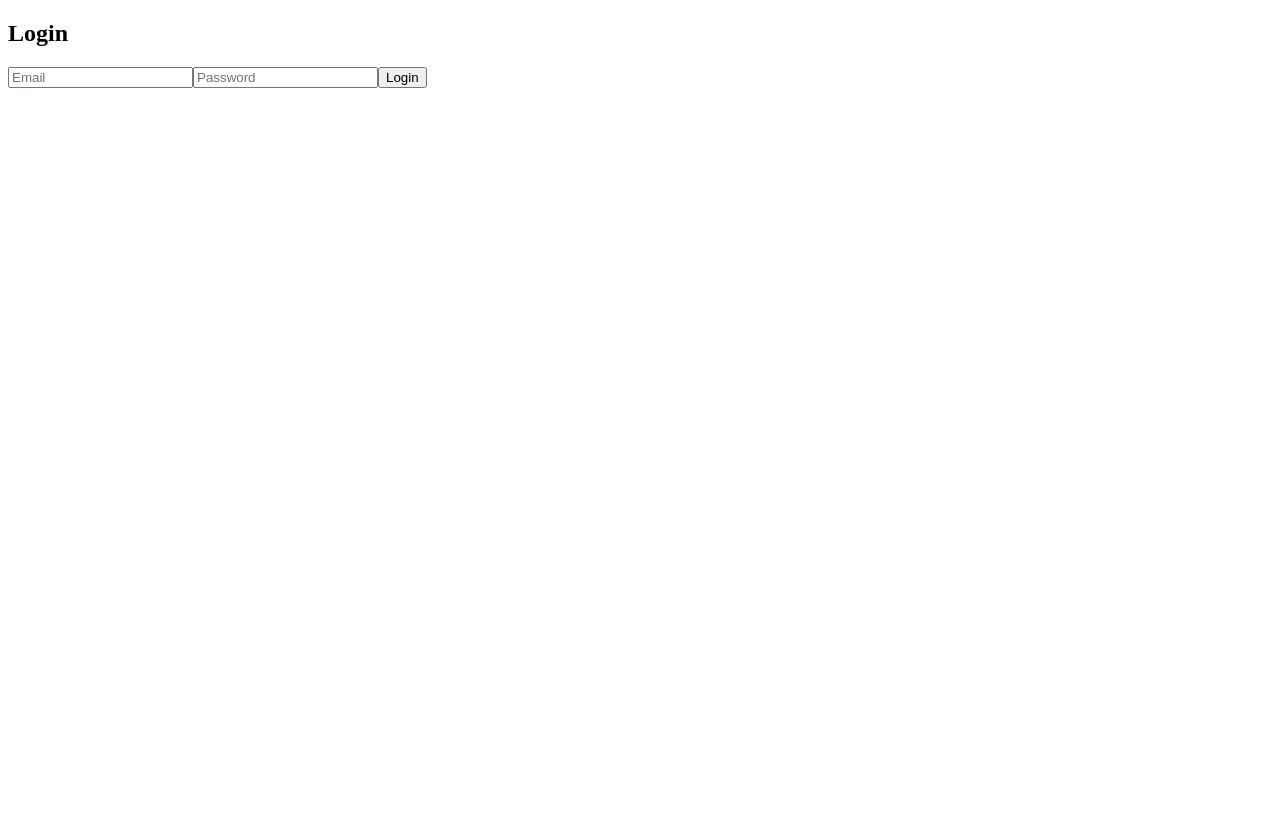
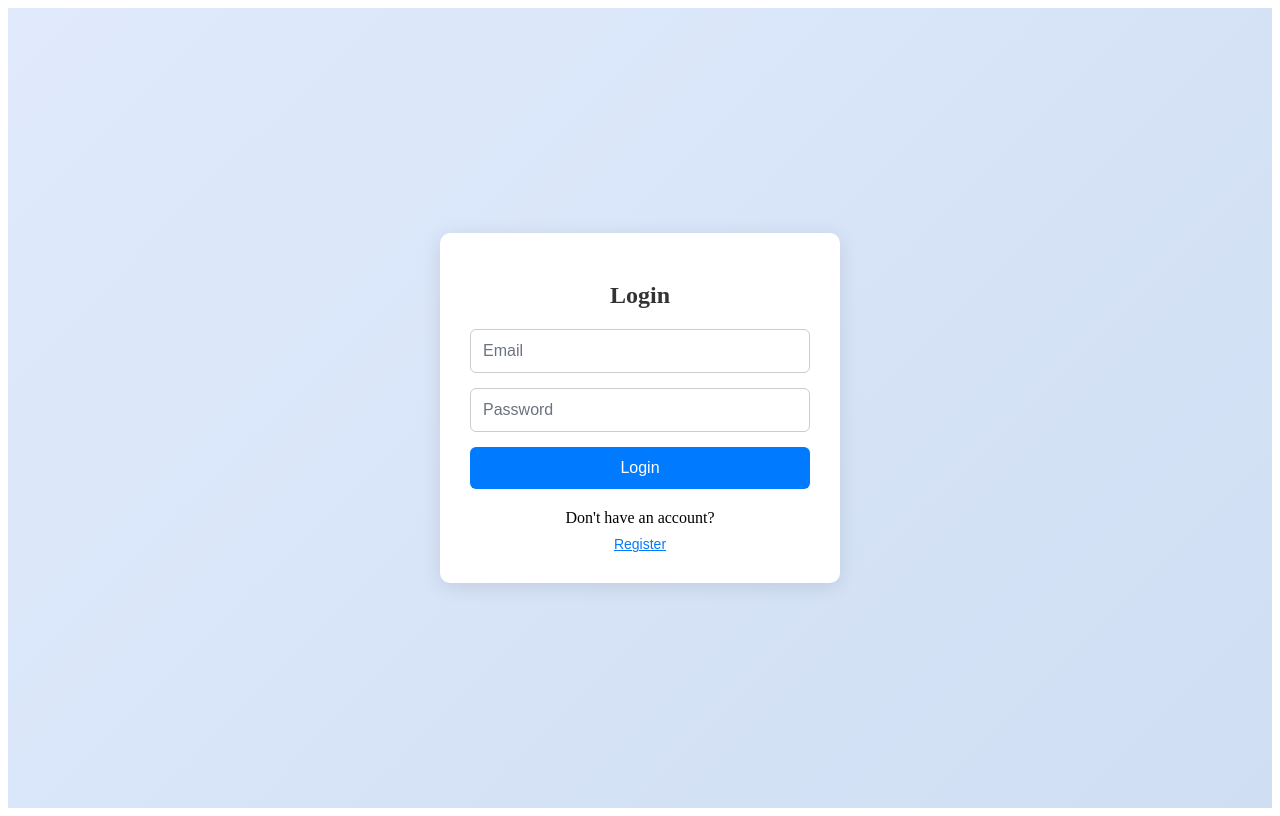
Before and after one commit to Hammad498/ExcelProject, a React (Vite) app in the folder Frontend/: page /login in a window 1280 px wide. Built offline with nearby package versions, Linux system fonts and the light colour scheme.

Commit message:
login and register ui improved

```diff
--- a/Frontend/src/components/Authentication/Login.jsx
+++ b/Frontend/src/components/Authentication/Login.jsx
@@ -11,7 +11,10 @@ function Login() {
   const handleLogin = async (e) => {
     e.preventDefault();
     try {
-      const res = await axios.post('http://localhost:3000/api/auth/login', { email, password });
+      const res = await axios.post('http://localhost:3000/api/auth/login', {
+        email,
+        password,
+      });
       localStorage.setItem('token', res.data.token);
       setMsg('');
       navigate('/records');
@@ -21,16 +24,107 @@ function Login() {
   };
 
   return (
-    <div>
-      <h2>Login</h2>
-      <form onSubmit={handleLogin}>
-        <input type="email" placeholder="Email" value={email} onChange={(e) => setEmail(e.target.value)} required />
-        <input type="password" placeholder="Password" value={password} onChange={(e) => setPassword(e.target.value)} required />
-        <button type="submit">Login</button>
-      </form>
-      <p style={{ color: 'red' }}>{msg}</p>
+    <div style={styles.container}>
+      <div style={styles.card}>
+        <h2 style={styles.heading}>Login</h2>
+        <form onSubmit={handleLogin} style={styles.form}>
+          <input
+            type="email"
+            placeholder="Email"
+            value={email}
+            onChange={(e) => setEmail(e.target.value)}
+            required
+            style={styles.input}
+          />
+          <input
+            type="password"
+            placeholder="Password"
+            value={password}
+            onChange={(e) => setPassword(e.target.value)}
+            required
+            style={styles.input}
+          />
+          <button type="submit" style={styles.button}>
+            Login
+          </button>
+        </form>
+        {msg && <p style={styles.error}>{msg}</p>}
+
+        <div style={styles.registerContainer}>
+          <p style={{ margin: 0 }}>Don't have an account?</p>
+          <button onClick={() => navigate('/register')} style={styles.registerButton}>
+            Register
+          </button>
+        </div>
+      </div>
     </div>
   );
 }
 
+const styles = {
+  container: {
+    minHeight: '100vh',
+    display: 'flex',
+    justifyContent: 'center',
+    alignItems: 'center',
+    background: 'linear-gradient(135deg, #e0eafc, #cfdef3)',
+    padding: '20px',
+  },
+  card: {
+    width: '100%',
+    maxWidth: '400px',
+    backgroundColor: '#fff',
+    padding: '30px',
+    borderRadius: '10px',
+    boxShadow: '0 4px 20px rgba(0,0,0,0.1)',
+  },
+  heading: {
+    textAlign: 'center',
+    marginBottom: '20px',
+    color: '#333',
+    fontSize: '24px',
+  },
+  form: {
+    display: 'flex',
+    flexDirection: 'column',
+  },
+  input: {
+    padding: '12px',
+    marginBottom: '15px',
+    borderRadius: '6px',
+    border: '1px solid #ccc',
+    fontSize: '16px',
+    outline: 'none',
+    transition: 'border 0.2s ease-in-out',
+  },
+  button: {
+    padding: '12px',
+    backgroundColor: '#007bff',
+    color: 'white',
+    border: 'none',
+    borderRadius: '6px',
+    fontSize: '16px',
+    cursor: 'pointer',
+    transition: 'background-color 0.3s ease',
+  },
+  error: {
+    color: 'red',
+    textAlign: 'center',
+    marginTop: '10px',
+  },
+  registerContainer: {
+    marginTop: '20px',
+    textAlign: 'center',
+  },
+  registerButton: {
+    marginTop: '8px',
+    background: 'none',
+    border: 'none',
+    color: '#007bff',
+    textDecoration: 'underline',
+    cursor: 'pointer',
+    fontSize: '14px',
+  },
+};
+
 export default Login;
--- a/Frontend/src/components/Authentication/Register.jsx
+++ b/Frontend/src/components/Authentication/Register.jsx
@@ -14,7 +14,6 @@ function Register() {
   const handleRegister = async (e) => {
     e.preventDefault();
     try {
-      // Fixed: Corrected API endpoint to match login pattern
       await axios.post('http://localhost:3000/api/auth/register', form);
       setMsg('');
       navigate('/login');
@@ -24,21 +23,98 @@ function Register() {
   };
 
   return (
-    <div>
-      <h2>Register</h2>
-      <form onSubmit={handleRegister}>
-        <input name="name" placeholder="Name" value={form.name} onChange={handleChange} required />
-        <input name="email" placeholder="Email" value={form.email} onChange={handleChange} required />
-        <input name="password" type="password" placeholder="Password" value={form.password} onChange={handleChange} required />
-        <select name="role" value={form.role} onChange={handleChange}>
-          <option value="user">User</option>
-          <option value="admin">Admin</option>
-        </select>
-        <button type="submit">Register</button>
-      </form>
-      <p style={{ color: 'red' }}>{msg}</p>
+    <div style={styles.container}>
+      <div style={styles.card}>
+        <h2 style={styles.heading}>Register</h2>
+        <form onSubmit={handleRegister} style={styles.form}>
+          <input
+            name="name"
+            placeholder="Name"
+            value={form.name}
+            onChange={handleChange}
+            required
+            style={styles.input}
+          />
+          <input
+            name="email"
+            placeholder="Email"
+            value={form.email}
+            onChange={handleChange}
+            required
+            style={styles.input}
+          />
+          <input
+            name="password"
+            type="password"
+            placeholder="Password"
+            value={form.password}
+            onChange={handleChange}
+            required
+            style={styles.input}
+          />
+          <select name="role" value={form.role} onChange={handleChange} style={styles.input}>
+            <option value="user">User</option>
+            <option value="admin">Admin</option>
+          </select>
+          <button type="submit" style={styles.button}>Register</button>
+        </form>
+        {msg && <p style={styles.error}>{msg}</p>}
+      </div>
     </div>
   );
 }
 
+const styles = {
+  container: {
+    minHeight: '100vh',
+    display: 'flex',
+    justifyContent: 'center',
+    alignItems: 'center',
+    background: 'linear-gradient(135deg, #fdfcfb, #e2d1c3)',
+    padding: '20px',
+  },
+  card: {
+    width: '100%',
+    maxWidth: '450px',
+    backgroundColor: '#fff',
+    padding: '30px',
+    borderRadius: '12px',
+    boxShadow: '0 4px 20px rgba(0,0,0,0.1)',
+  },
+  heading: {
+    textAlign: 'center',
+    marginBottom: '20px',
+    color: '#333',
+    fontSize: '24px',
+  },
+  form: {
+    display: 'flex',
+    flexDirection: 'column',
+  },
+  input: {
+    padding: '12px',
+    marginBottom: '15px',
+    borderRadius: '6px',
+    border: '1px solid #ccc',
+    fontSize: '16px',
+    outline: 'none',
+    transition: 'border 0.2s ease-in-out',
+  },
+  button: {
+    padding: '12px',
+    backgroundColor: '#28a745',
+    color: 'white',
+    border: 'none',
+    borderRadius: '6px',
+    fontSize: '16px',
+    cursor: 'pointer',
+    transition: 'background-color 0.3s ease',
+  },
+  error: {
+    color: 'red',
+    textAlign: 'center',
+    marginTop: '10px',
+  },
+};
+
 export default Register;
```
